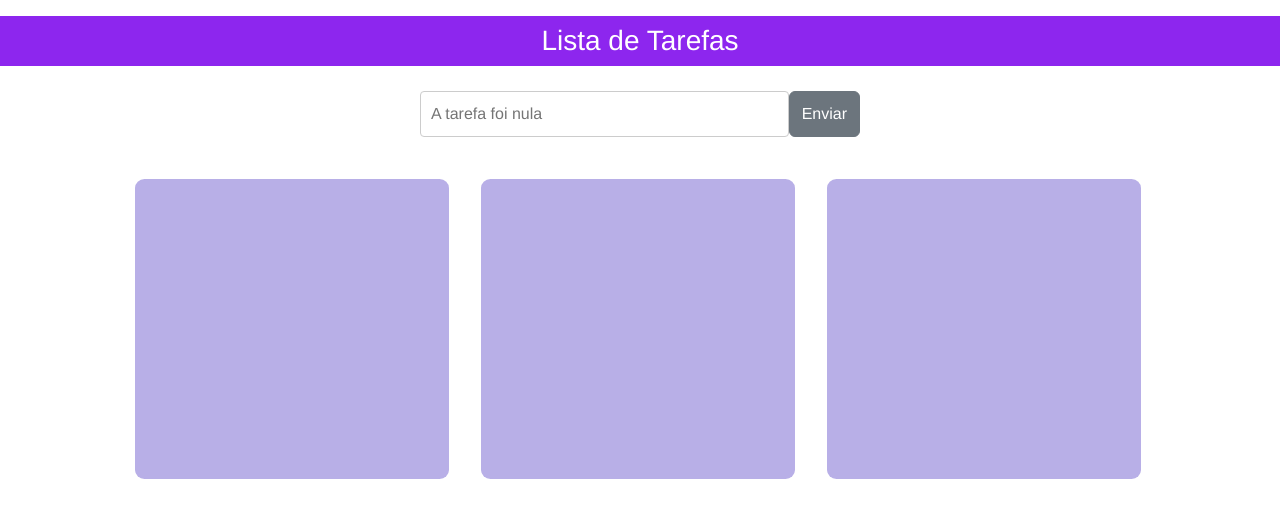
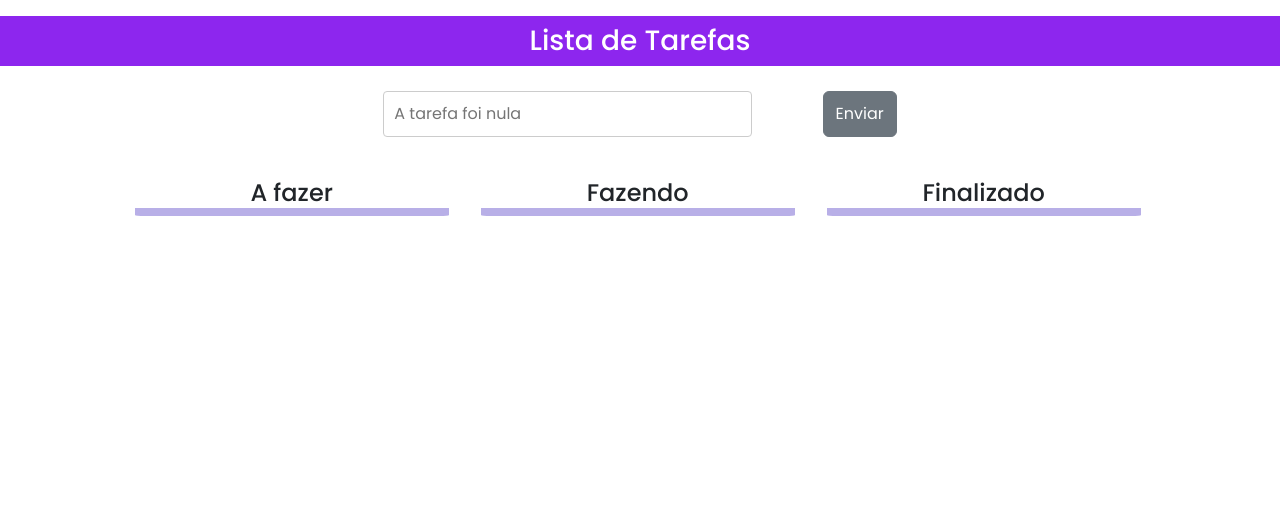
Before and after one commit to BifeFr1t0/ToDo-List, a plain HTML site: page index.html in a window 1280 px wide. Both pictures are taken after a click on the button "Enviar". Shown: the top 518 px of the page. Drawn offline with nearby package versions, Linux system fonts and the light colour scheme.

Commit message:
v1.1 atualizada

```diff
--- a/index.html
+++ b/index.html
@@ -11,13 +11,19 @@
 
         <h1 class=" col-12 fs-3 text-center mt-3  text-white p-2 ">Lista de Tarefas</h1>
         <div class="control d-flex">
-            <input id="texto" type="text" placeholder="Digite sua tarefa">
+            <input id="texto" type="text" placeholder="Digite sua tarefa"><div class="counter d-flex align-items-center justify-content-center"></div>
             <button onclick='toDoTask()' class='btn btn-secondary' type="submit">Enviar</button>
         </div>
         <div class="container-fluid d-flex offset-1">
-            <div class="col-3 m-3 to-do"></div>
-            <div class="col-3 m-3 doing"></div>
-            <div class="col-3 m-3 finished"></div>
+            <div class="col-3 m-3 to-do">
+                <h2 class="fs-4 text-center bg-white">A fazer</h2>
+            </div>
+            <div class="col-3 m-3 doing">
+                <h2 class="fs-4 text-center bg-white">Fazendo</h2>
+            </div>
+            <div class="col-3 m-3 finished">
+                <h2 class="fs-4 text-center bg-white">Finalizado</h2>
+            </div>
         </div>
 
     <script src="https://cdn.jsdelivr.net/npm/bootstrap@5.3.3/dist/js/bootstrap.bundle.min.js" integrity="sha384-YvpcrYf0tY3lHB60NNkmXc5s9fDVZLESaAA55NDzOxhy9GkcIdslK1eN7N6jIeHz" crossorigin="anonymous"></script>
--- a/main.js
+++ b/main.js
@@ -2,15 +2,32 @@ const toDo = document.querySelector('.to-do');
 const doing = document.querySelector('.doing');
 const finished = document.querySelector('.finished');
 const input = document.querySelector('input');
+const counter = document.querySelector('.counter');
+var caracterCounter = ''
+
+    input.addEventListener('mouseover',()=>{
+        counter.style.backgroundColor =''
+        caracterCounter = setInterval(() => {
+        var texto = document.querySelector('#texto').value;
+        counter.innerHTML= texto.length;
+    }, 40);})
+
+
+
+
 
 function toDoTask() {
-    const texto = document.querySelector('#texto').value;
+    clearInterval(caracterCounter)
+    texto = document.querySelector('#texto').value;
 
     if (texto === '') {
         input.setAttribute('placeholder', 'A tarefa foi nula');
         return;
     }
-
+    if(texto.length >32){
+        counter.style.backgroundColor = 'rgb(255, 09, 69)'
+        return
+    }
     input.setAttribute('placeholder', 'Digite uma tarefa');
 
     const task = document.createElement('div');
--- a/style.css
+++ b/style.css
@@ -1,6 +1,10 @@
+
+@import url('https://fonts.googleapis.com/css2?family=Poppins:ital,wght@0,100;0,200;0,300;0,400;0,500;0,600;0,700;0,800;0,900;1,100;1,200;1,300;1,400;1,500;1,600;1,700;1,800;1,900&display=swap');
+
+
 *{
     box-sizing: border-box;
-    font-family:'Franklin Gothic Medium', 'Arial Narrow', Arial, sans-serif ;
+    font-family:Poppins ;
 }
 h1{
     background-color: rgb(141, 38, 238);
@@ -28,7 +32,7 @@ input{
 }
 .to-do,.doing,.finished{
     background-color:rgb(184, 175, 231) ;
-    min-height:300px ;
+    /* min-height:300px ; */
     border-radius: 3%;
 
 
@@ -42,3 +46,11 @@ input{
     text-align: justify;
     border-radius: 5%;
 }
+.counter{
+    min-height: 45px;
+    min-width: 45px;
+    border-radius: 15%;
+    margin-left:1vw;
+    margin-right:1vw;
+
+}
```
